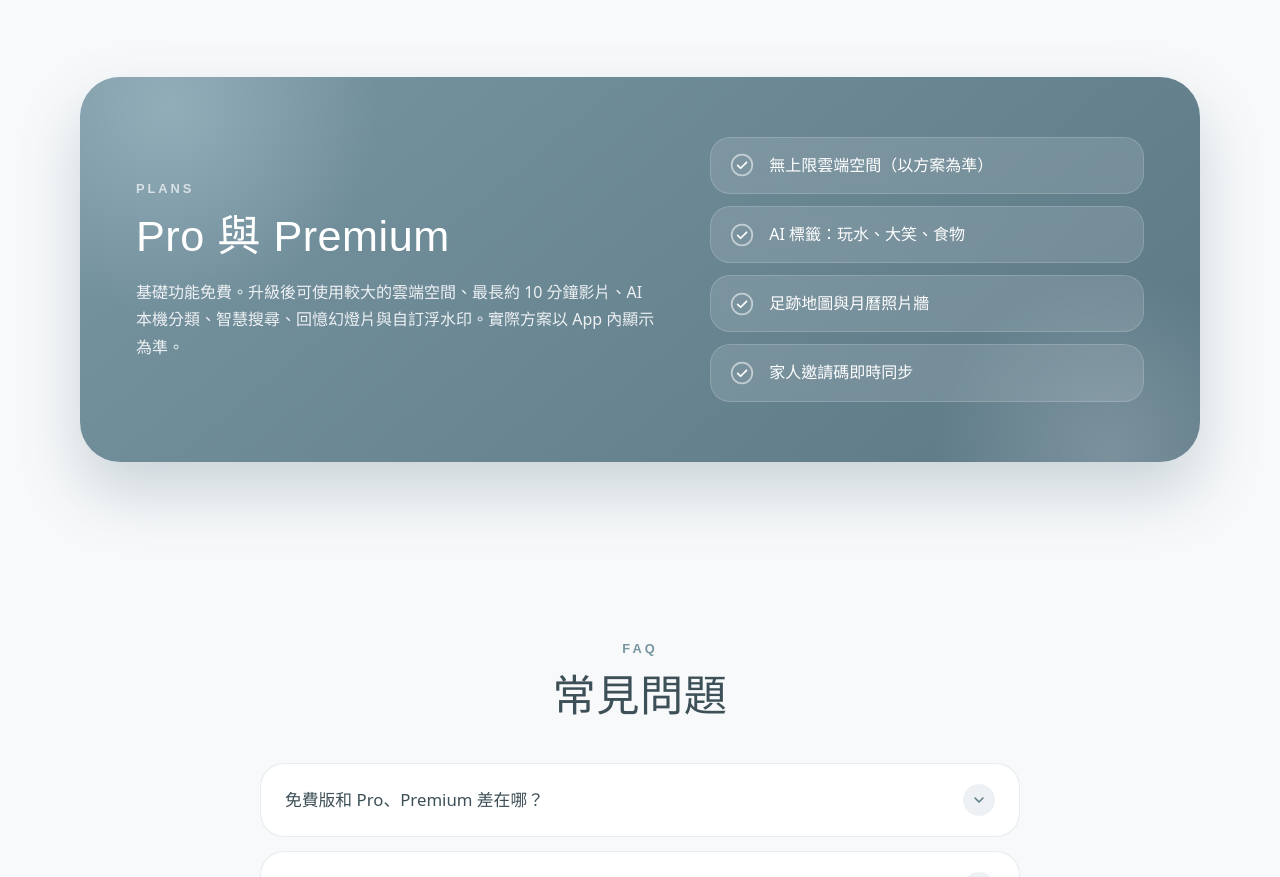
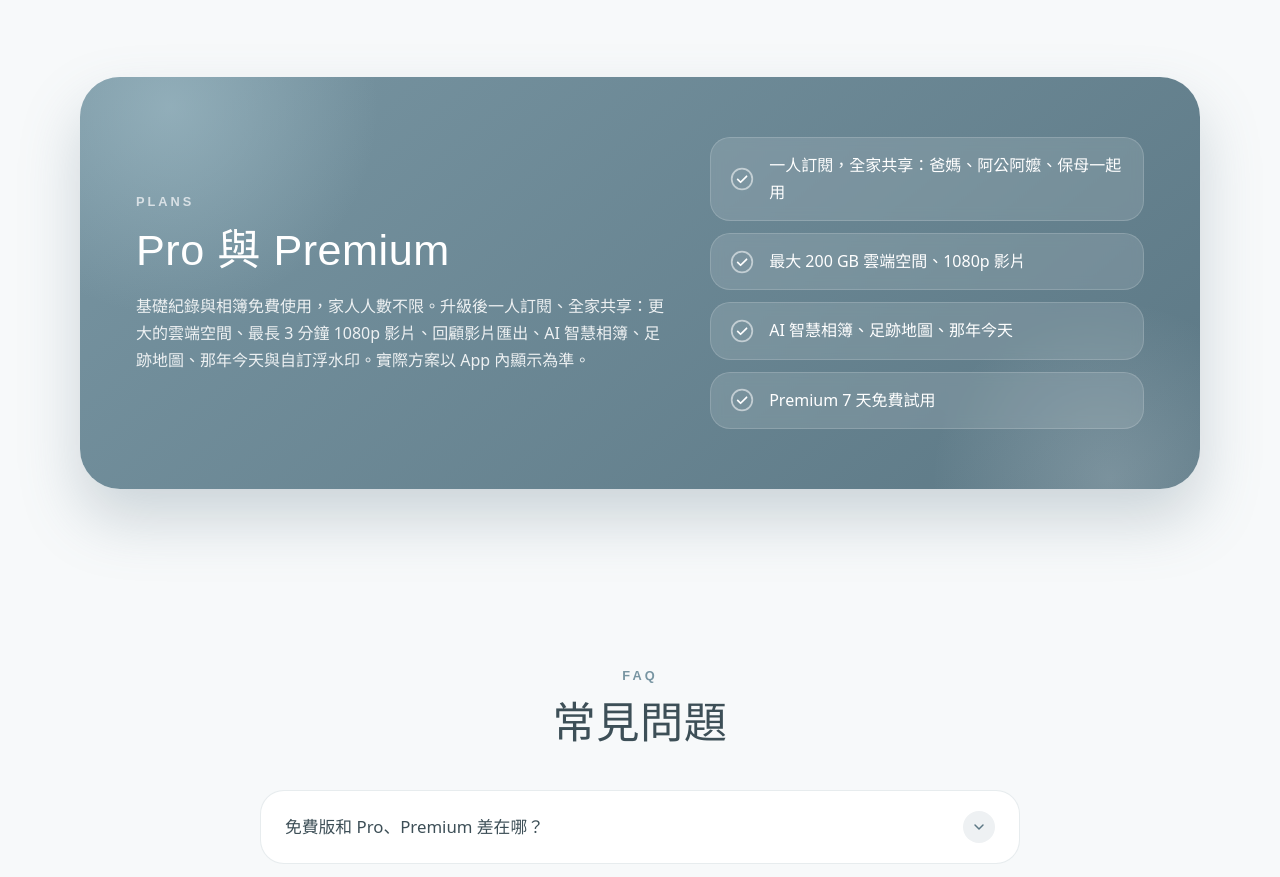
Before and after one commit to RigaTW/easy2live, a plain HTML site: page easy2baby/index.html in a window 1280 px wide. Shown: the part 2560-3437 px from the top of the page. Drawn offline with Linux system fonts and the light colour scheme; a web font is replaced by a local one.

Commit message:
Easy2Baby 頁面：更新訂閱方案說明（全家共享、200 GB、3 分鐘影片、7 天試用）
Co-Authored-By: Claude Opus 5.5 <noreply@anthropic.com>

```diff
--- a/easy2baby/index.html
+++ b/easy2baby/index.html
@@ -477,13 +477,13 @@
 <div>
 <span class="eyebrow">Plans</span>
 <h2>Pro 與 Premium</h2>
-<p>基礎功能免費。升級後可使用較大的雲端空間、最長約 10 分鐘影片、AI 本機分類、智慧搜尋、回憶幻燈片與自訂浮水印。實際方案以 App 內顯示為準。</p>
+<p>基礎紀錄與相簿免費使用，家人人數不限。升級後一人訂閱、全家共享：更大的雲端空間、最長 3 分鐘 1080p 影片、回顧影片匯出、AI 智慧相簿、足跡地圖、那年今天與自訂浮水印。實際方案以 App 內顯示為準。</p>
 </div>
 <ul>
-<li><svg aria-hidden="true"><use href="#i-check"></use></svg>無上限雲端空間（以方案為準）</li>
-<li><svg aria-hidden="true"><use href="#i-check"></use></svg>AI 標籤：玩水、大笑、食物</li>
-<li><svg aria-hidden="true"><use href="#i-check"></use></svg>足跡地圖與月曆照片牆</li>
-<li><svg aria-hidden="true"><use href="#i-check"></use></svg>家人邀請碼即時同步</li>
+<li><svg aria-hidden="true"><use href="#i-check"></use></svg>一人訂閱，全家共享：爸媽、阿公阿嬤、保母一起用</li>
+<li><svg aria-hidden="true"><use href="#i-check"></use></svg>最大 200 GB 雲端空間、1080p 影片</li>
+<li><svg aria-hidden="true"><use href="#i-check"></use></svg>AI 智慧相簿、足跡地圖、那年今天</li>
+<li><svg aria-hidden="true"><use href="#i-check"></use></svg>Premium 7 天免費試用</li>
 </ul>
 </div>
 </div>
@@ -495,7 +495,7 @@
 <h2>常見問題</h2>
 </div>
 <div class="faq-list">
-<details class="reveal"><summary>免費版和 Pro、Premium 差在哪？<span class="chev"><svg aria-hidden="true"><use href="#i-chev"></use></svg></span></summary><p>基礎紀錄與相簿可免費使用。升級方案解鎖空間、較長影片、AI 分類與浮水印，以 App 內顯示為準。</p></details>
+<details class="reveal"><summary>免費版和 Pro、Premium 差在哪？<span class="chev"><svg aria-hidden="true"><use href="#i-chev"></use></svg></span></summary><p>照顧紀錄、生長曲線、相簿與家人共享都能免費使用。升級後一人訂閱全家共享，解鎖更大空間、更長更清晰的影片、回顧影片、AI 相簿與浮水印；Premium 可免費試用 7 天。以 App 內顯示為準。</p></details>
 <details class="reveal" style="--d:.06s;"><summary>生長曲線、體溫、疫苗提醒是醫療建議嗎？<span class="chev"><svg aria-hidden="true"><use href="#i-chev"></use></svg></span></summary><p>不是。這些是照顧者自己留下的紀錄與提醒，不能取代醫師。</p></details>
 <details class="reveal" style="--d:.12s;"><summary>iOS 和 Android 都有嗎？<span class="chev"><svg aria-hidden="true"><use href="#i-chev"></use></svg></span></summary><p>都有。上方兩個按鈕就是商店連結。</p></details>
 </div>
```
